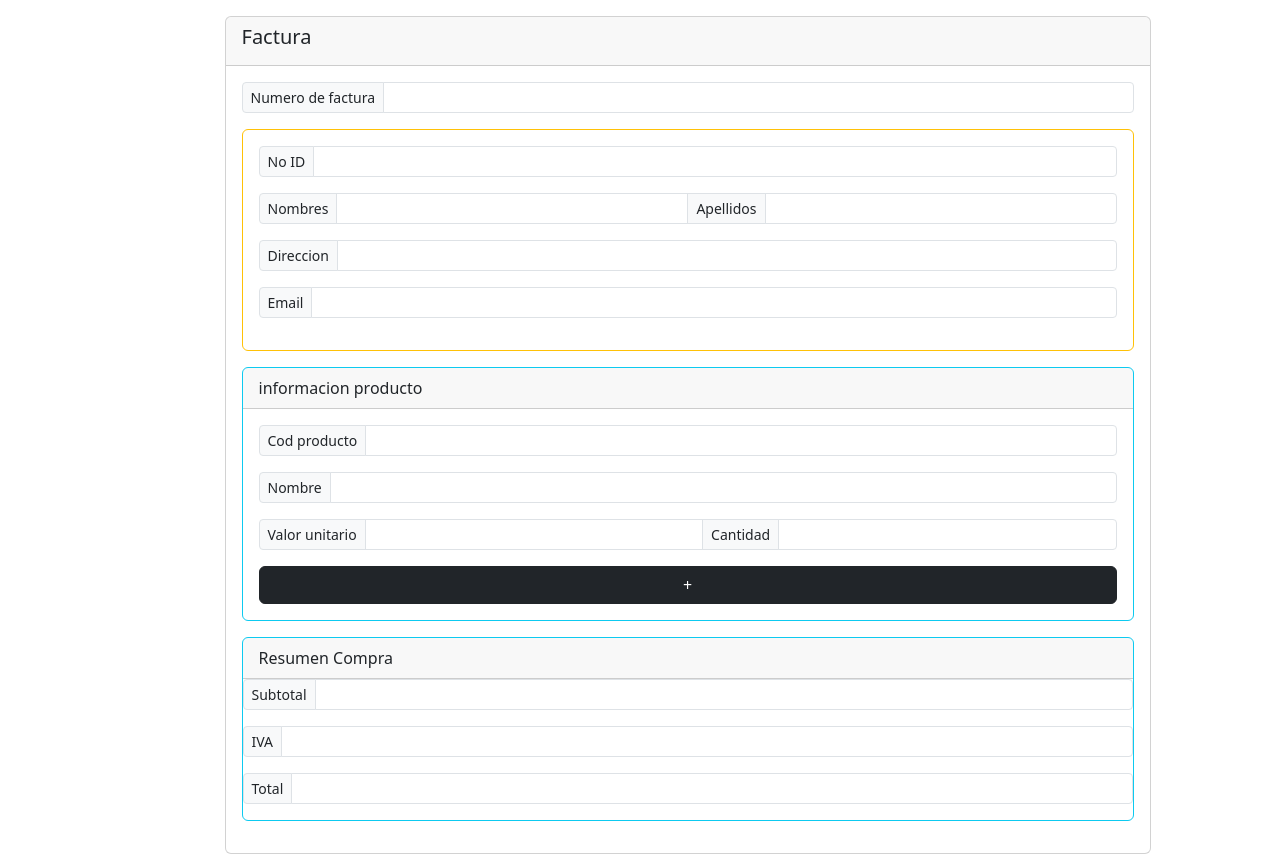
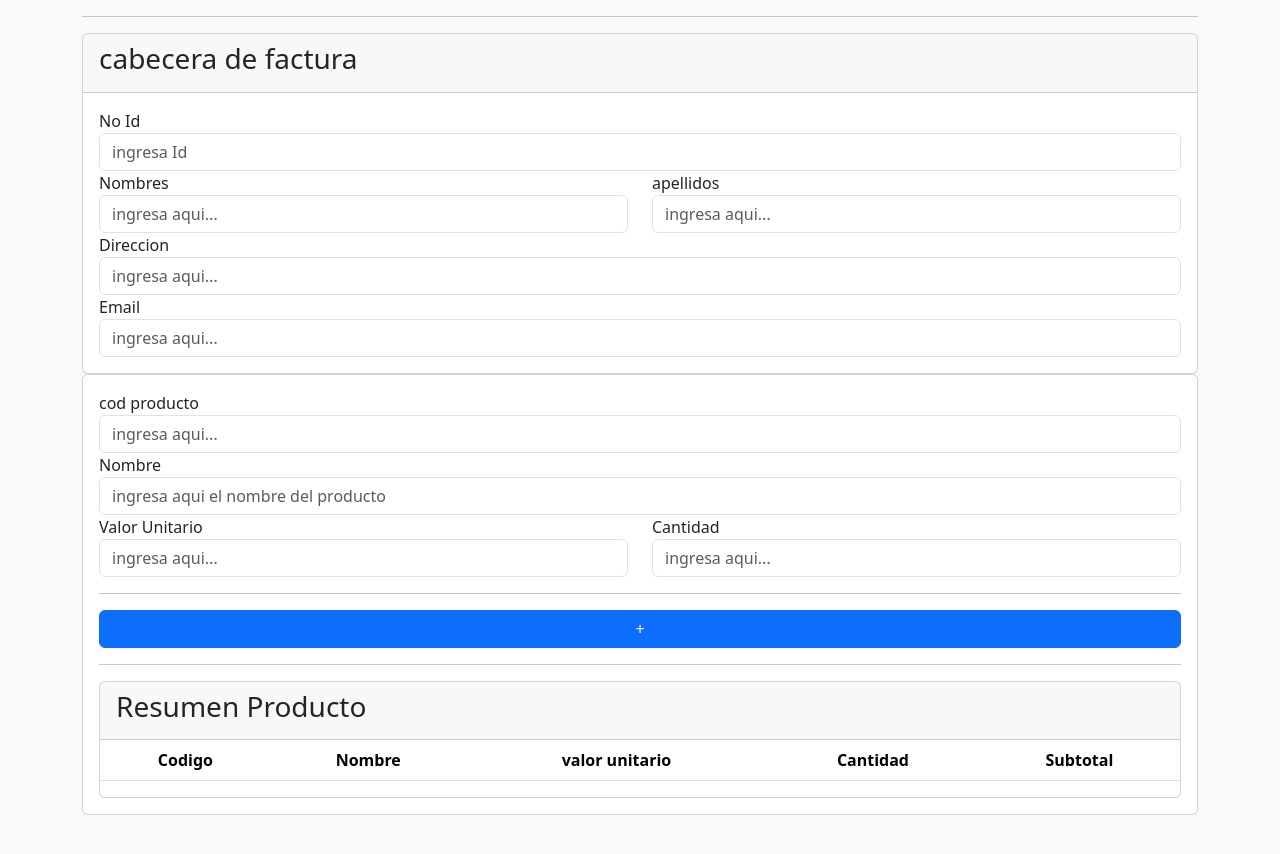
Before and after one commit to fabo0822/factura-electronica, a plain HTML site: page index.html in a window 1280 px wide. After the commit the page ends 815 px from the top, so only its background shows below. Drawn offline with Linux system fonts and the light colour scheme.

Commit message:
docs: :memo: add doc

```diff
--- a/index.html
+++ b/index.html
@@ -8,110 +8,115 @@
     <script type="module" src="app.js" defer></script>
     <title>Document</title>
 </head>
-<body>
-    <div class="container">
-        <div class="row justify-content-md-center mt-3">
-            <div class="col-1">
-            </div>
-            <div class="col-10">
+<body class="bg-light container">
+
+
+  <hr />
+
+  <main>
+    <section class="row">
+      <div class="col">
         <div class="card">
           <div class="card-header">
-                        <h5>Factura</h5>
+            <h3 class="card-title">cabecera de factura</h3>
         </div>
         <div class="card-body">
-                        <div class="input-group input-group-sm mb-3">
-                            <span class="input-group-text" id="inputGroup-sizing-sm">Numero de factura</span>
-                            <input type="text" class="form-control" aria-label="Sizing example input" aria-describedby="inputGroup-sizing-sm">
+          <form class="row">
+            <div class="form-group col-md-12">
+              <label for="nombre">No Id</label>
+              <input type="text" class="form-control" id="inputId" placeholder="ingresa Id">
             </div>
-
-                        <div class="col-12">
-                          <div class="card border-warning mb-3" style="max-width: 100%;">
-
-                              <div class="card-body">
-
-                                <div class="input-group input-group-sm mb-3">
-
-                                    <span class="input-group-text" id="inputGroup-sizing-sm">No ID</span>
-                                    <input type="text" class="form-control" aria-label="Sizing example input" aria-describedby="inputGroup-sizing-sm">
+          </form>
+          <form class="row">
+            <div class="form-group col-md-6">
+              <label for="nombre">Nombres</label>
+              <input type="text" class="form-control" id="inputNombre" placeholder="ingresa aqui...">
             </div>
-
-                                  <div class="input-group input-group-sm mb-3">
-                                    <span class="input-group-text" id="inputGroup-sizing-sm">Nombres</span>
-                                    <input type="text" class="form-control" aria-label="Sizing example input" aria-describedby="inputGroup-sizing-sm">
-                                    <span class="input-group-text" id="inputGroup-sizing-sm">Apellidos</span>
-                                    <input type="text" class="form-control" aria-label="Sizing example input" aria-describedby="inputGroup-sizing-sm">
+            <div class="form-group col-md-6">
+              <label for="nombre">apellidos</label>
+              <input type="text" class="form-control" id="inputApellido" placeholder="ingresa aqui...">
             </div>
-                                  <div class="input-group input-group-sm mb-3">
-                                    <span class="input-group-text" id="inputGroup-sizing-sm">Direccion</span>
-                                    <input type="text" class="form-control" aria-label="Sizing example input" aria-describedby="inputGroup-sizing-sm">
+          </form>
+          <form class="row">
+            <div class="form-group col-md-12">
+              <label for="nombre">Direccion</label>
+              <input type="text" class="form-control" id="inputDireccion" placeholder="ingresa aqui...">
             </div>
-                                  <div class="input-group input-group-sm mb-3">
-                                    <span class="input-group-text" id="inputGroup-sizing-sm">Email</span>
-                                    <input type="text" class="form-control" aria-label="Sizing example input" aria-describedby="inputGroup-sizing-sm">
-                                  </div>
-                                <div class="container detailDoctors">
-
-                                </div>
-                              </div>
-                            </div>
-                      </div>
-                        <div class="col-12">
-                            <div class="card border-info mb-3" style="max-width: 100%;">
-                                <div class="card-header">informacion producto</div>
-                                <div class="card-body">
-                                    <div class="input-group input-group-sm mb-3">
-                                        <span class="input-group-text" id="inputGroup-sizing-sm">Cod producto</span>
-                                        <input type="text" class="form-control" aria-label="Sizing example input" aria-describedby="inputGroup-sizing-sm">
-                                      </div>
-                                      <div class="input-group input-group-sm mb-3">
-                                        <span class="input-group-text" id="inputGroup-sizing-sm">Nombre</span>
-                                        <input type="text" class="form-control" aria-label="Sizing example input" aria-describedby="inputGroup-sizing-sm">
-                                      </div>
-                                      <div class="input-group input-group-sm mb-3">
-                                        <span class="input-group-text" id="inputGroup-sizing-sm">Valor unitario</span>
-                                        <input type="text" class="form-control" aria-label="Sizing example input" aria-describedby="inputGroup-sizing-sm">
-                                        <span class="input-group-text" id="inputGroup-sizing-sm">Cantidad</span>
-                                        <input type="text" class="form-control" aria-label="Sizing example input" >
-                                      </div>
-
-                                  <button type="button" class="btn btn-dark" id="addPlayer" style="width: 100%;">+</button>
-                                  <div class="container detailPlayers">
-
-                                  </div>
-                                </div>
-                              </div>
-                        </div>
-                        <div class="col-12">
-                            <div class="card border-info mb-3" style="max-width: 100%;">
-                                <div class="card-header">Resumen Compra</div>
-
-
-                                    <div class="input-group input-group-sm mb-3">
-                                        <span class="input-group-text" id="inputGroup-sizing-sm">Subtotal</span>
-                                        <input type="text" class="form-control" aria-label="Sizing example input" aria-describedby="inputGroup-sizing-sm">
-                                      </div>
-                                      <div class="input-group input-group-sm mb-3">
-                                        <span class="input-group-text" id="inputGroup-sizing-sm">IVA</span>
-                                        <input type="text" class="form-control" aria-label="Sizing example input" aria-describedby="inputGroup-sizing-sm">
-                                      </div>
-                                      <div class="input-group input-group-sm mb-3">
-                                        <span class="input-group-text" id="inputGroup-sizing-sm">Total</span>
-                                        <input type="text" class="form-control" aria-label="Sizing example input" aria-describedby="inputGroup-sizing-sm">
-                                      </div>
-
-                                  </div>
-                                </div>
-                              </div>
-                        </div>
-
-
+          </form>
+          <form class="row">
+            <div class="form-group col-md-12">
+              <label for="nombre">Email</label>
+              <input type="text" class="form-control" id="inputEmail" placeholder="ingresa aqui...">
             </div>
           </form>
         </div>
       </div>
+    </section>
+    <section class="row">
+      <div class="col">
+        <div class="card">
+
+        <div class="card-body">
+          <form class="row">
+            <div class="form-group col-md-12">
+              <label for="nombre">cod producto</label>
+              <input type="text" class="form-control" id="nombre" placeholder="ingresa aqui...">
             </div>
+          </form>
+          <form class="row">
+            <div class="form-group col-md-12">
+              <label for="nombre">Nombre</label>
+              <input type="text" class="form-control" id="nombre" placeholder="ingresa aqui el nombre del producto">
             </div>
+          </form>
+          <form class="row">
+            <div class="form-group col-md-6">
+              <label for="nombre">Valor Unitario</label>
+              <input type="text" class="form-control" id="nombre" placeholder="ingresa aqui...">
             </div>
+            <div class="form-group col-md-6">
+              <label for="nombre">Cantidad</label>
+              <input type="text" class="form-control" id="nombre" placeholder="ingresa aqui...">
             </div>
+          </form>
+          <section class="row">
+            <div class="col">
+                <Hr/>
+
+
+                <form class="row">
+                  <div class="form-group col-md-12 contenedor-boton ">
+                    <button class="btn btn-primary" style="width: 100%;">+</button>
+
+
+                </form>
+
+        </section>
+
+        <hr/>
+        <section class="row">
+          <div class="col">
+            <div class="card">
+              <div class="card-header">
+                <h3 class="card-title">Resumen Producto</h3>
+            </div>
+            <table class="table text-center">
+            <thead>
+            <tr>
+              <th>Codigo</th>
+              <th>Nombre</th>
+              <th>valor unitario</th>
+              <th>Cantidad</th>
+              <th>Subtotal</th>
+            </tr>
+            </thead>
+            </table>
+              </form>
+
+
+              </section>
+
+
+  </main>
 </body>
 </html>
```
Lines whose indentation alone changed are shown as unchanged.
